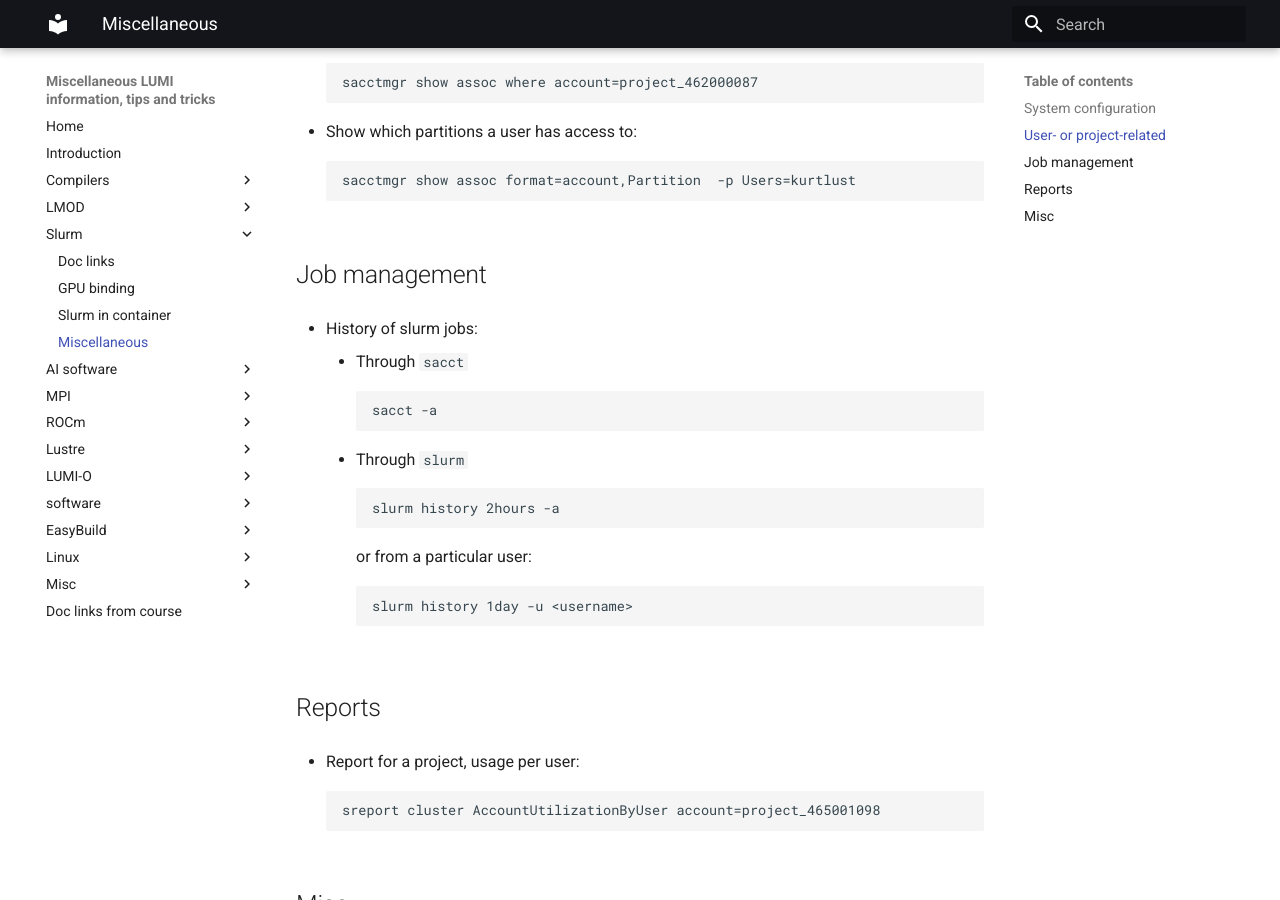
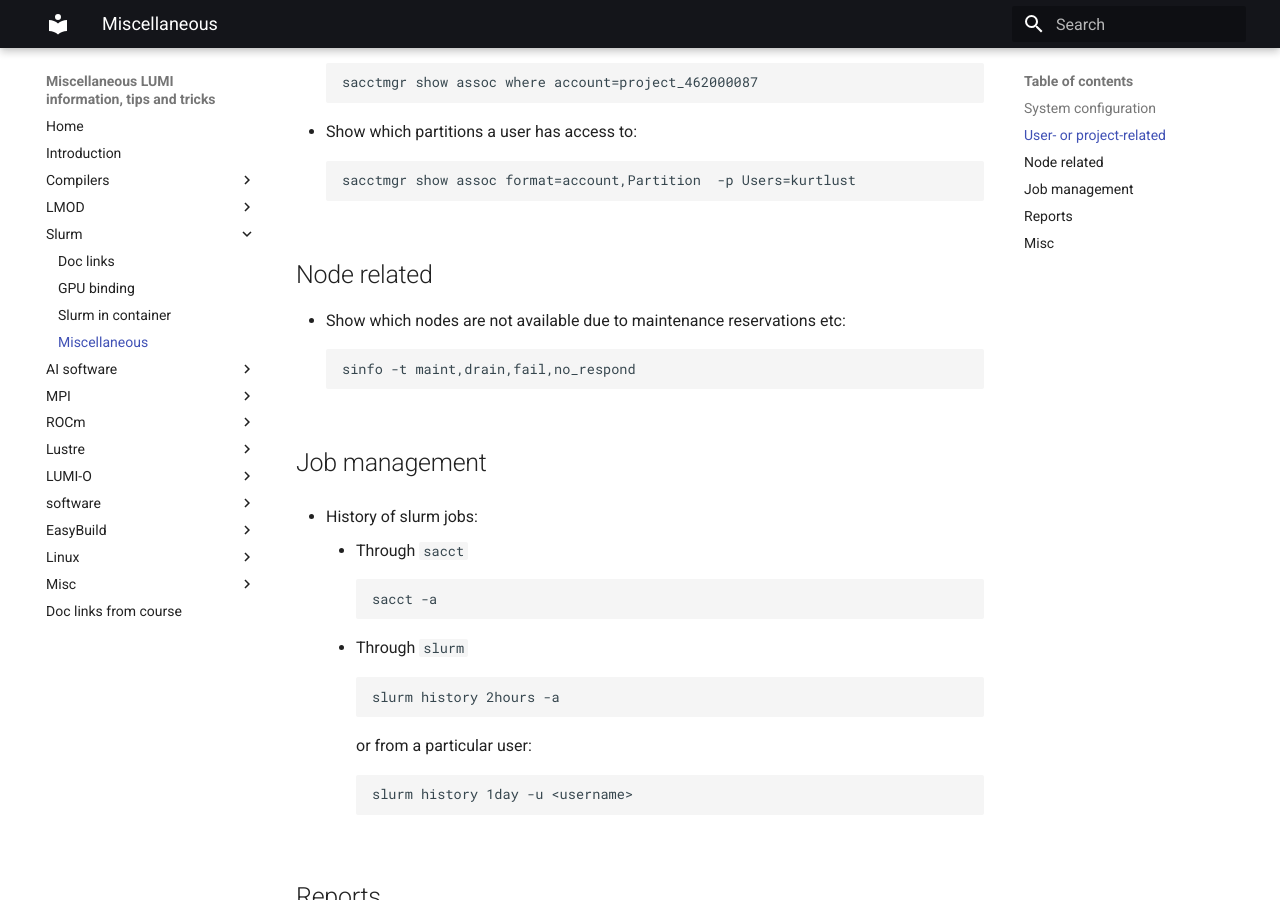
Before and after one commit to klust/LUMI-tips-and-tricks, an MkDocs documentation site: the page built from docs/03_Slurm/03_99_misc.md, in a window 1280 px wide and 900 px high, scrolled down 838 px. Built offline with MkDocs 1.6.1 and Material for MkDocs 9.7.7, drawn with Linux system fonts in a browser that asks for light colours.

Commit message:
Tip about detecting nodes that are down or put aside for maintenance.

````diff
--- a/docs/03_Slurm/03_99_misc.md
+++ b/docs/03_Slurm/03_99_misc.md
@@ -40,6 +40,14 @@
 	sacctmgr show assoc format=account,Partition  -p Users=kurtlust
     ```
 
+## Node related
+
+-   Show which nodes are not available due to maintenance reservations etc:
+    ```
+	sinfo -t maint,drain,fail,no_respond
+	```
+
+
 ## Job management
 
 -   History of slurm jobs:
````
